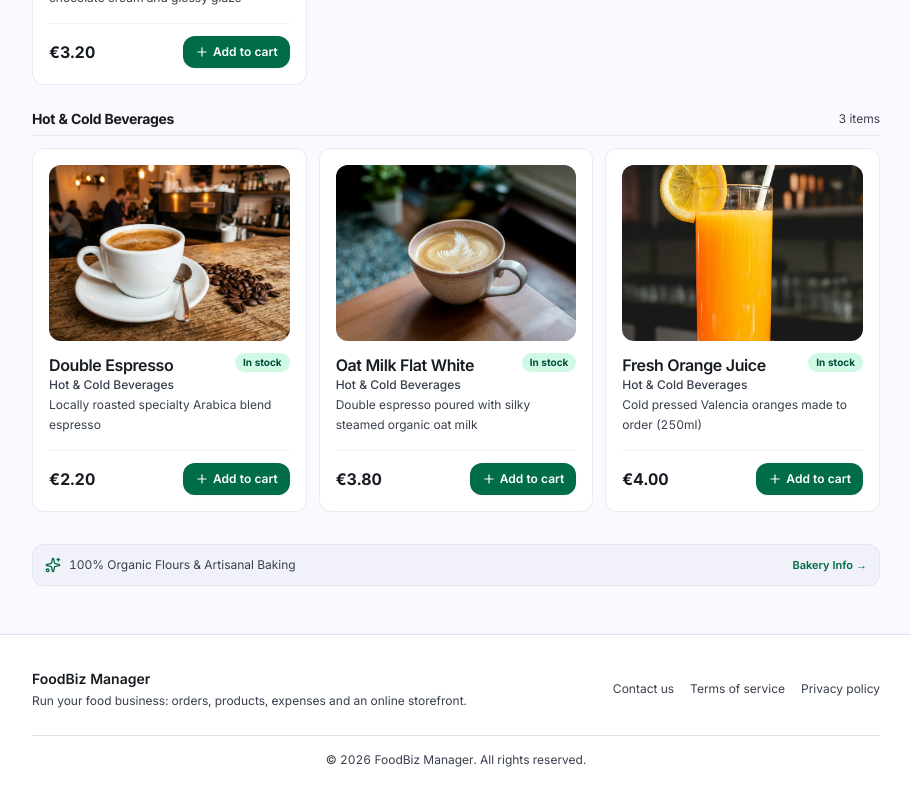
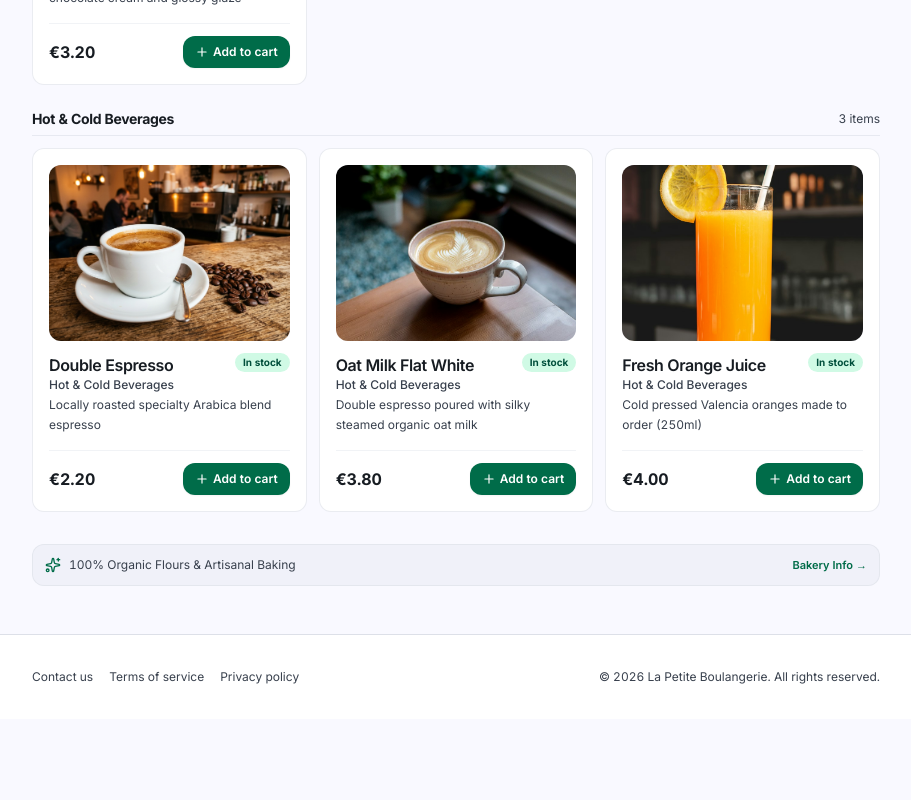
Before and after one commit to mikael-dzoss/foodbiz-pwa, a Next.js app: page /en in a window 1280 px wide. Shown: the part 2172-2972 px from the top of the page, without its empty margins (184-1095 px from the left). After the commit the page ends 2891 px from the top, so only its background shows below. Built offline with nearby package versions, Linux system fonts and the light colour scheme.

Commit message:
feat(storefront): dock cart summary above footer, hide subpage footers, and optimize images

```diff
--- a/src/app/[locale]/info/page.tsx
+++ b/src/app/[locale]/info/page.tsx
@@ -1,3 +1,4 @@
+import { Suspense } from "react";
 import {
   getDictionary,
   isSupportedLocale,
@@ -28,11 +29,13 @@ export default async function ShopInfoPage({ params }: ShopInfoPageProps) {
   const catalog = await getStorefrontCatalog();
 
   return (
+    <Suspense fallback={null}>
       <ShopInfoView
         business={catalog.business}
         settings={catalog.settings}
         locale={locale}
         dict={dict.storefront}
       />
+    </Suspense>
   );
 }
--- a/src/app/[locale]/layout.tsx
+++ b/src/app/[locale]/layout.tsx
@@ -27,7 +27,7 @@ export default async function LocaleLayout({ children, params }: LocaleLayoutPro
 
   return (
     <div lang={locale} className="flex min-h-full flex-1 flex-col">
-      <StorefrontShell locale={locale} dict={dict.storefront} cartCount={0}>
+      <StorefrontShell locale={locale} dict={dict.storefront} businessName="La Petite Boulangerie">
         {children}
       </StorefrontShell>
     </div>
--- a/src/features/products/components/product-form-sheet.tsx
+++ b/src/features/products/components/product-form-sheet.tsx
@@ -227,6 +227,7 @@ export function ProductFormSheet({
                     src={imageUrl}
                     alt={name || "Product photo"}
                     fill
+                    sizes="80px"
                     unoptimized={imageUrl.startsWith("data:")}
                     className="object-cover"
                   />
--- a/src/features/products/components/product-manager.tsx
+++ b/src/features/products/components/product-manager.tsx
@@ -335,6 +335,7 @@ export function ProductManager({
                         src={p.imageUrl}
                         alt={p.name}
                         fill
+                        sizes="64px"
                         unoptimized={p.imageUrl.startsWith("data:")}
                         className="object-cover"
                       />
--- a/src/features/products/components/stock-adjustment-sheet.tsx
+++ b/src/features/products/components/stock-adjustment-sheet.tsx
@@ -110,6 +110,7 @@ export function StockAdjustmentSheet({
                     src={product.imageUrl}
                     alt={product.name}
                     fill
+                    sizes="48px"
                     unoptimized={product.imageUrl.startsWith("data:")}
                     className="object-cover"
                   />
--- a/src/features/storefront/components/storefront-cart-bar.tsx
+++ b/src/features/storefront/components/storefront-cart-bar.tsx
@@ -21,7 +21,7 @@ export function StorefrontCartBar({ locale, dict }: StorefrontCartBarProps) {
   const itemText = totalCount === 1 ? dict.item : dict.items;
 
   return (
-    <div className="fixed right-0 bottom-0 left-0 z-30 p-4 pb-[max(1rem,env(safe-area-inset-bottom))]">
+    <div className="sticky bottom-[max(1rem,calc(env(safe-area-inset-bottom,0px)+0.5rem))] z-30 mt-6 w-full">
       <div className="border-border bg-card/95 mx-auto flex max-w-4xl items-center justify-between gap-4 rounded-xl border p-3.5 shadow-lg backdrop-blur-md dark:shadow-black/40">
         <div className="flex items-center gap-3">
           <div className="bg-primary text-primary-foreground relative flex h-10 w-10 items-center justify-center rounded-lg">
--- a/src/features/storefront/components/storefront-footer.tsx
+++ b/src/features/storefront/components/storefront-footer.tsx
@@ -1,46 +1,56 @@
+"use client";
+
 import Link from "next/link";
-import { APP_METADATA } from "@/config/app";
+import { usePathname } from "next/navigation";
 import type { StorefrontDictionary, SupportedLocale } from "@/domain/i18n";
 
 export interface StorefrontFooterProps {
   locale: SupportedLocale;
   dict: StorefrontDictionary;
+  businessName?: string;
 }
 
-export function StorefrontFooter({ locale, dict }: StorefrontFooterProps) {
+export function StorefrontFooter({
+  locale,
+  dict,
+  businessName = "La Petite Boulangerie",
+}: StorefrontFooterProps) {
+  const pathname = usePathname();
+  const currentYear = 2026;
+
+  // Hide footer on Info page and Product detail view (anchored bottom action bars present)
+  if (pathname && (pathname.includes("/info") || pathname.includes("/p/"))) {
+    return null;
+  }
+
   return (
-    <footer className="border-border bg-card mt-auto border-t py-8">
+    <footer className="border-border bg-card mt-auto border-t py-6">
       <div className="mx-auto max-w-4xl px-4 sm:px-6">
-        <div className="flex flex-col gap-6 md:flex-row md:items-center md:justify-between">
-          <div className="flex flex-col gap-1">
-            <span className="text-foreground text-sm font-semibold">{APP_METADATA.name}</span>
-            <span className="text-muted-foreground text-xs">{APP_METADATA.description}</span>
-          </div>
-
-          <div className="text-muted-foreground flex flex-wrap items-center gap-4 text-xs">
+        <div className="flex flex-col items-center justify-between gap-4 text-center sm:flex-row sm:text-left">
+          <div className="text-muted-foreground flex flex-wrap items-center justify-center gap-4 text-xs">
             <Link
               href={`/${locale}/info`}
-              className="hover:text-foreground inline-flex min-h-11 items-center transition-colors"
+              className="hover:text-foreground inline-flex min-h-9 items-center transition-colors"
             >
               {dict.contact}
             </Link>
             <Link
               href={`/${locale}/legal/terms`}
-              className="hover:text-foreground inline-flex min-h-11 items-center transition-colors"
+              className="hover:text-foreground inline-flex min-h-9 items-center transition-colors"
             >
               {dict.terms}
             </Link>
             <Link
               href={`/${locale}/legal/privacy`}
-              className="hover:text-foreground inline-flex min-h-11 items-center transition-colors"
+              className="hover:text-foreground inline-flex min-h-9 items-center transition-colors"
             >
               {dict.privacy}
             </Link>
           </div>
-        </div>
 
-        <div className="border-border text-muted-foreground mt-6 border-t pt-4 text-center text-xs">
-          © 2026 {APP_METADATA.name}. All rights reserved.
+          <div className="text-muted-foreground text-xs tabular-nums">
+            © {currentYear} {businessName}. {dict.allRightsReserved ?? "All rights reserved."}
+          </div>
         </div>
       </div>
     </footer>
--- a/src/features/storefront/components/storefront-shell.tsx
+++ b/src/features/storefront/components/storefront-shell.tsx
@@ -1,4 +1,4 @@
-import type { ReactNode } from "react";
+import { Suspense, type ReactNode } from "react";
 import type { StorefrontDictionary, SupportedLocale } from "@/domain/i18n";
 import { StorefrontHeader } from "./storefront-header";
 import { StorefrontFooter } from "./storefront-footer";
@@ -8,16 +8,32 @@ export interface StorefrontShellProps {
   children: ReactNode;
   locale: SupportedLocale;
   dict: StorefrontDictionary;
+  businessName?: string;
   cartCount?: number;
 }
 
-export function StorefrontShell({ children, locale, dict, cartCount }: StorefrontShellProps) {
+export function StorefrontShell({
+  children,
+  locale,
+  dict,
+  businessName,
+  cartCount,
+}: StorefrontShellProps) {
   return (
     <CartProvider>
       <div className="bg-background text-foreground flex min-h-screen flex-col">
-        <StorefrontHeader locale={locale} dict={dict} cartCount={cartCount} />
+        <Suspense fallback={null}>
+          <StorefrontHeader
+            locale={locale}
+            dict={dict}
+            businessName={businessName}
+            cartCount={cartCount}
+          />
+        </Suspense>
         <main className="mx-auto w-full max-w-4xl flex-1 px-4 py-6 sm:px-6">{children}</main>
-        <StorefrontFooter locale={locale} dict={dict} />
+        <Suspense fallback={null}>
+          <StorefrontFooter locale={locale} dict={dict} businessName={businessName} />
+        </Suspense>
       </div>
     </CartProvider>
   );
```
Also changed, not shown: 2 other files (tests, documents, lock files or other folders). Lines whose indentation alone changed are shown as unchanged.
